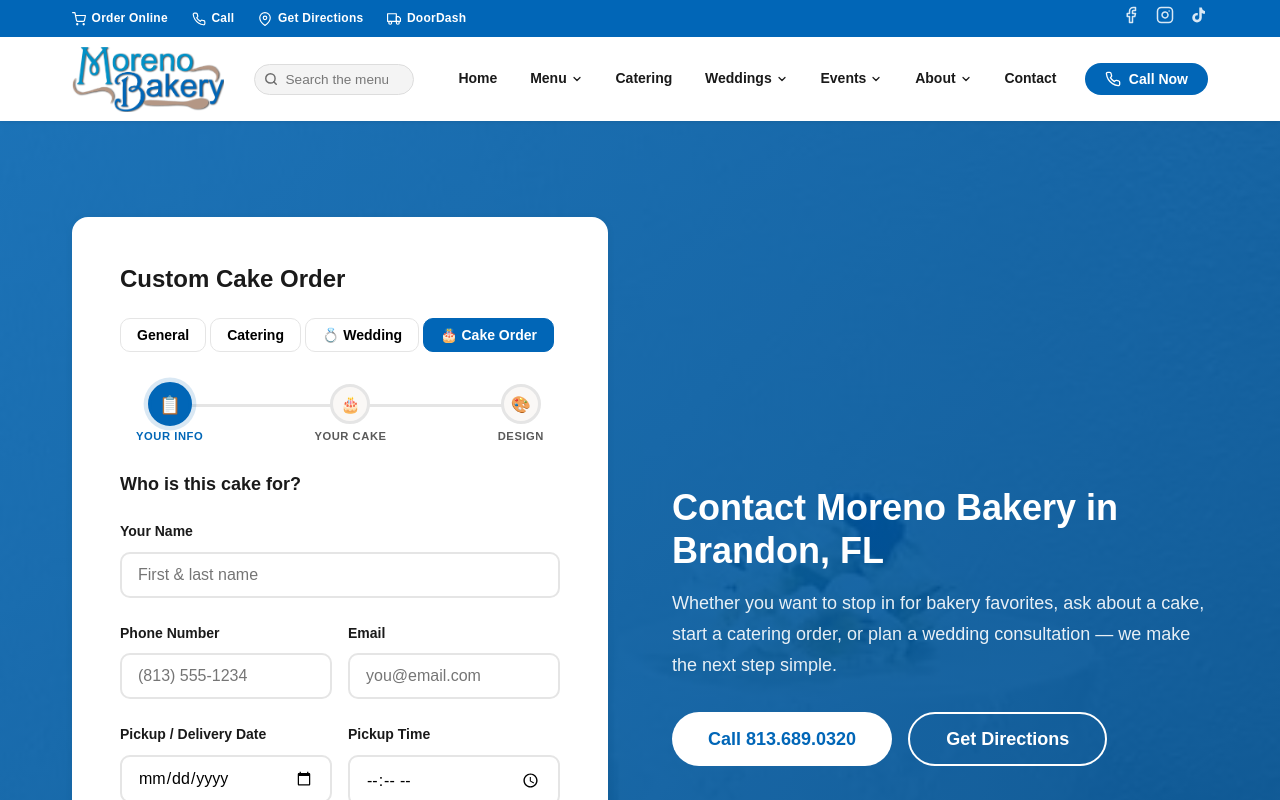
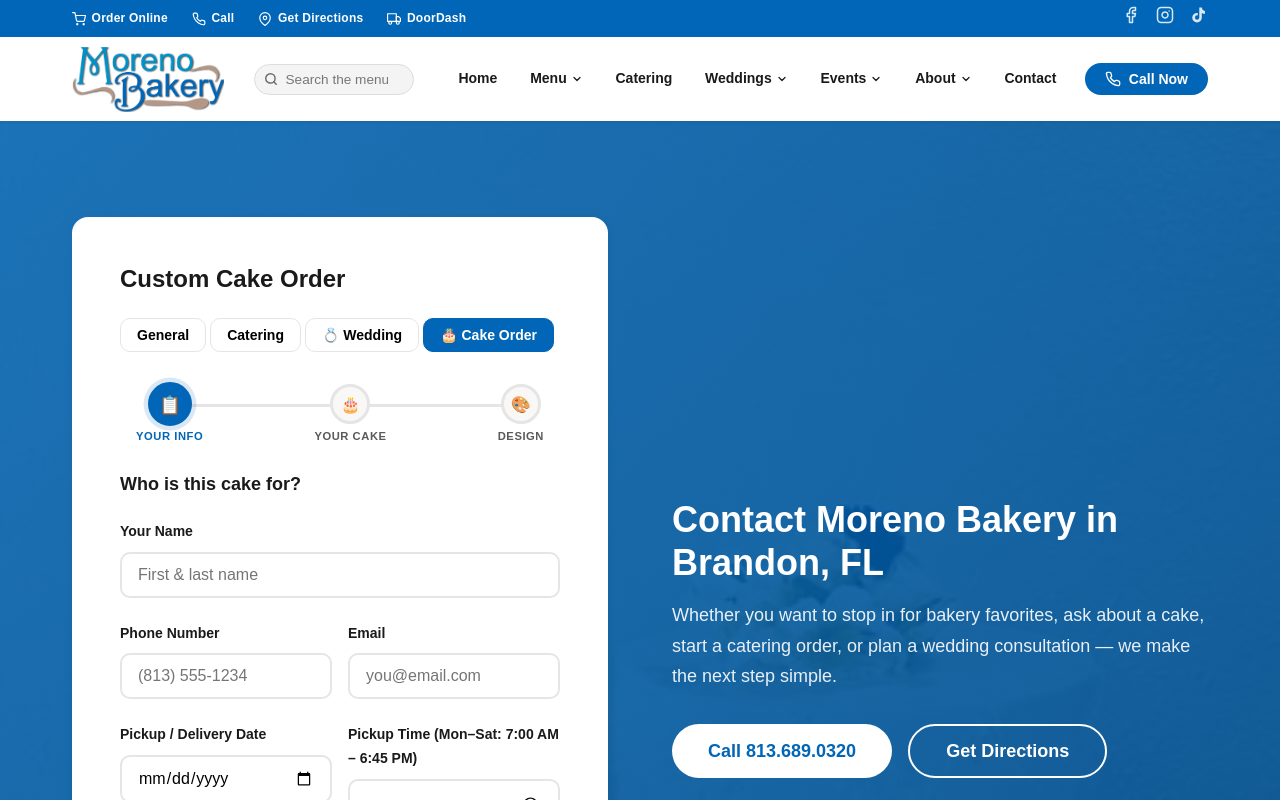
Before and after one commit to webeducationservices-oss/moreno-bakery, a Next.js app: page /contact in a window 1280 px wide. Both pictures are taken after a click on the button "🎂 Cake Order". Shown: the top 800 px of the page. Built offline with nearby package versions, Linux system fonts and the light colour scheme; a web font is replaced by a local one.

Commit message:
Edit app/contact/page.js — same thing for the custom cake order monday thru saturday on sundays pick up tim

```diff
--- a/app/contact/page.js
+++ b/app/contact/page.js
@@ -520,8 +520,13 @@ function CakeOrderForm({ onSubmit, sending, onStepChange }) {
               <input type="date" id="co-date" className="form-input" required value={data.pickupDate} onChange={(e) => update("pickupDate", e.target.value)} />
             </div>
             <div className="form-group">
-              <label htmlFor="co-time" className="form-label">Pickup Time</label>
-              <input type="time" id="co-time" className="form-input" value={data.pickupTime} onChange={(e) => update("pickupTime", e.target.value)} />
+              <label htmlFor="co-time" className="form-label">Pickup Time ({timeHoursLabel})</label>
+              <input type="time" id="co-time" className="form-input" min={timeMin} max={timeMax} value={data.pickupTime} onChange={(e) => update("pickupTime", e.target.value)} />
+              {timeOutOfRange && (
+                <p role="alert" style={{ color: "#b3261e", fontSize: "0.85rem", marginTop: "6px" }}>
+                  Please choose a pickup time between {isSunday ? "9:00 AM and 3:45 PM on Sundays" : "7:00 AM and 6:45 PM, Monday through Saturday"}.
+                </p>
+              )}
             </div>
           </div>
           <div className="form-group">
```
